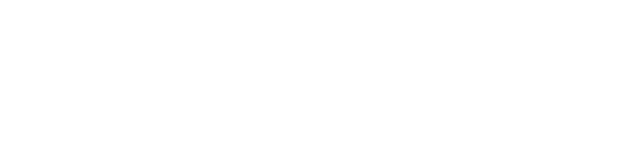
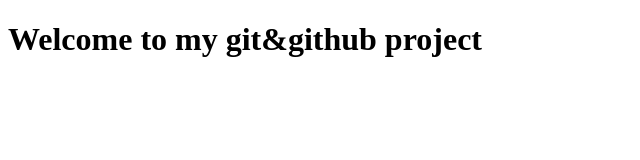
Before and after one commit to SadekurNiloy/git-github-project, a plain HTML site: page index.html in a window 1280 px wide. Shown: the whole page, without its empty margins (0-640 px from the left). Drawn offline with Linux system fonts and the light colour scheme.

Commit message:
heading added in my git and github project

```diff
--- a/index.html
+++ b/index.html
@@ -8,6 +8,6 @@
     <link rel="stylesheet" href="style.css">
 </head>
 <body>
-
+    <h1>Welcome to my git&github project</h1>
 </body>
 </html>
```
